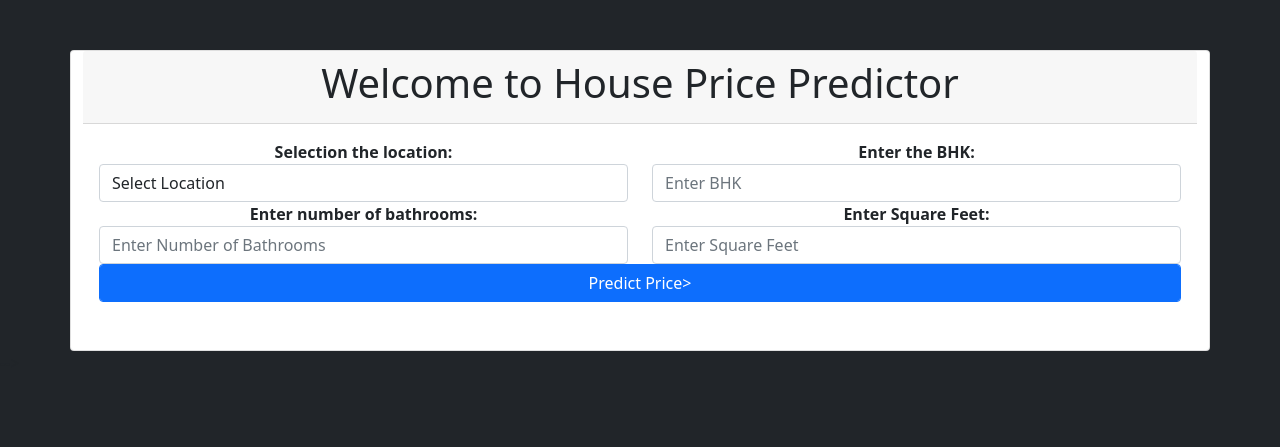
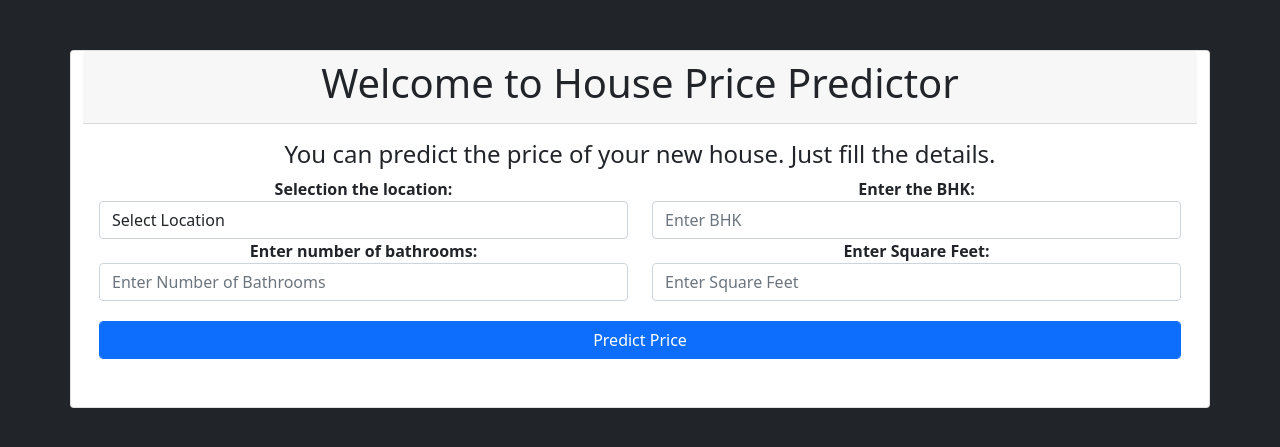
Before and after one commit to Harsh-Thapa/House-Price-Predictor, a Flask app: page / in a window 1280 px wide. Shown: the top 447 px of the page. Run offline with Flask 2, Linux system fonts and the light colour scheme; parts of the project's set-up code (start-up, migrations or seed data) failed here and were passed over; some libraries are stand-ins or nearby versions.

Commit message:
Predict the price of your new house based on the location, number of bedrooms, number of bathrooms and total square feet.

```diff
--- a/Templates/index.html
+++ b/Templates/index.html
@@ -18,6 +18,9 @@
                     <h1>Welcome to House Price Predictor</h1>
                 </div>
                 <div class="card-body">
+                    <div style="text-align: center">
+                        <h4>You can predict the price of your new house. Just fill the details.</h4>
+                    </div>
                     <form method="post" accept-charset="utf-8">
                         <div class="row">
                            <div class="col-md-6 form-group" style="text-align: center">
@@ -39,15 +42,16 @@
                             <div class="col-md-6 form-group" style="text-align: center">
                                <label><b>Enter Square Feet:</b></label>
                                <input type="text" class="form-control" id="total_sqft" name="total_sqft" placeholder="Enter Square Feet">
-                           </div>
-                            <div class="col-md-12 form-group">
-                                <button class="btn btn-primary form-control" onclick="send_data()">Predict Price>
+                            </div>
+                            <br>
+                            <div class="col-md-12 form-group" style="margin-top: 20px">
+                                <button class="btn btn-primary form-control" onclick="send_data()">Predict Price
                                 </button>
                             </div>
                         </div>
                     </form>
                     <br>
-                    <div cllass="col-md-12" style="text-align: center">
+                    <div class="col-md-12" style="text-align: center">
                         <h3><span id="prediction"></span></h3>
                     </div>
                 </div>
@@ -67,7 +71,7 @@
             xhr.open('POST', '/predict', true);
             document.getElementById("prediction").innerHTML = "Wait Predicting Price!.....";
             xhr.onreadystatechange = function() {
-                if(xhr.readyState == XMLHttpRequest.DONE){
+                if(xhr.readyState === XMLHttpRequest.DONE){
                     document.getElementById('prediction').innerHTML='Prediction: Rs.'+xhr.responseText;
                 }
             };
```
Also changed, not shown: main.py (+8 -5 lines).
